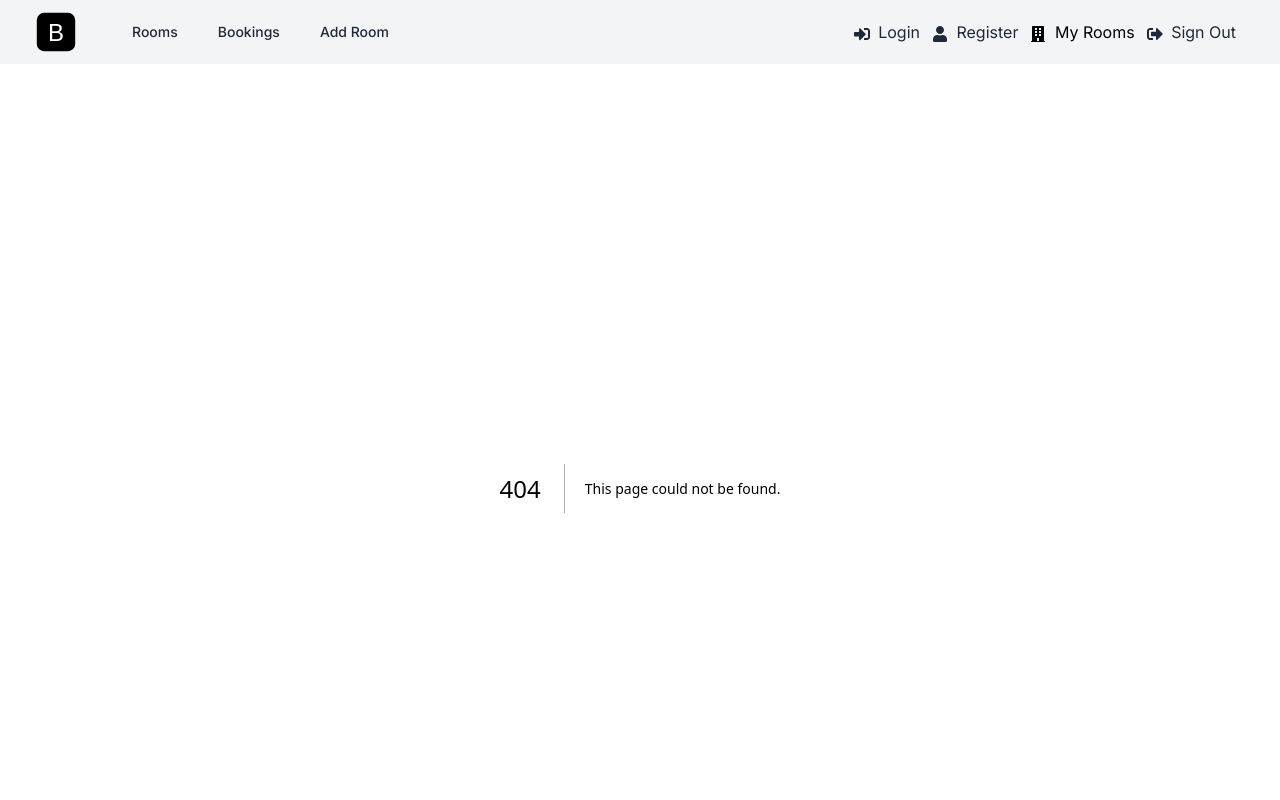
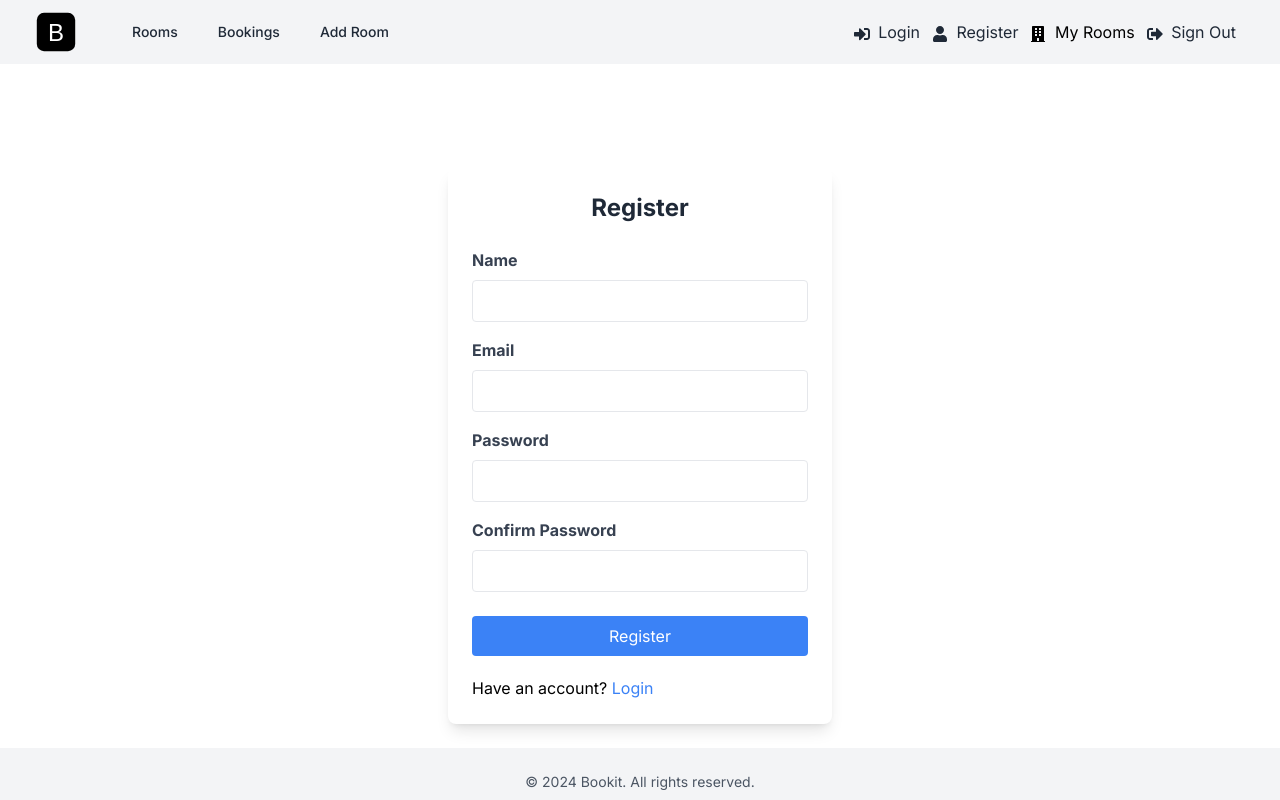
Before and after one commit to kriztiank-UCN/bookit-app, a Next.js app: page /register in a window 1280 px wide. Before the commit this address had no page. Shown: the top 800 px of the page. Built offline with nearby package versions, Linux system fonts and the light colour scheme.

Commit message:
Login & Register static Pages/Forms

```diff
--- /dev/null
+++ b/app/login/page.jsx
@@ -0,0 +1,67 @@
+import Link from "next/link";
+
+const LoginPage = () => {
+  return (
+    <div className="flex items-center justify-center">
+      <div className="bg-white shadow-lg rounded-lg p-6 w-full max-w-sm mt-20">
+        <form>
+          <h2 className="text-2xl font-bold text-center text-gray-800 mb-6">
+            Login
+          </h2>
+
+          <div className="mb-4">
+            <label
+              htmlFor="email"
+              className="block text-gray-700 font-bold mb-2"
+            >
+              Email
+            </label>
+            <input
+              type="email"
+              id="email"
+              name="email"
+              className="border rounded w-full py-2 px-3"
+              autoComplete="email"
+              required
+            />
+          </div>
+
+          <div className="mb-6">
+            <label
+              htmlFor="password"
+              className="block text-gray-700 font-bold mb-2"
+            >
+              Password
+            </label>
+            <input
+              type="password"
+              id="password"
+              name="password"
+              className="border rounded w-full py-2 px-3"
+              autoComplete="password"
+              required
+            />
+          </div>
+
+          <div className="flex flex-col gap-5">
+            <button
+              type="submit"
+              className="bg-blue-500 text-white px-4 py-2 rounded hover:bg-blue-700"
+            >
+              Login
+            </button>
+
+            <p>
+              No account? {" "}
+              <Link href="/register" className="text-blue-500">
+                Register
+              </Link>
+            </p>
+          </div>
+        </form>
+      </div>
+    </div>
+  );
+};
+
+export default LoginPage;
--- /dev/null
+++ b/app/register/page.jsx
@@ -0,0 +1,101 @@
+import Link from 'next/link';
+
+const RegisterPage = () => {
+  return (
+    <div className='flex items-center justify-center'>
+      <div className='bg-white shadow-lg rounded-lg p-6 w-full max-w-sm mt-20'>
+        <form>
+          <h2 className='text-2xl font-bold text-center text-gray-800 mb-6'>
+            Register
+          </h2>
+
+          <div className='mb-4'>
+            <label
+              htmlFor='name'
+              className='block text-gray-700 font-bold mb-2'
+            >
+              Name
+            </label>
+            <input
+              type='text'
+              id='name'
+              name='name'
+              className='border rounded w-full py-2 px-3'
+              autoComplete='name'
+              required
+            />
+          </div>
+
+          <div className='mb-4'>
+            <label
+              htmlFor='email'
+              className='block text-gray-700 font-bold mb-2'
+            >
+              Email
+            </label>
+            <input
+              type='email'
+              id='email'
+              name='email'
+              className='border rounded w-full py-2 px-3'
+              autoComplete='email'
+              required
+            />
+          </div>
+
+          <div className='mb-4'>
+            <label
+              htmlFor='password'
+              className='block text-gray-700 font-bold mb-2'
+            >
+              Password
+            </label>
+            <input
+              type='password'
+              id='password'
+              name='password'
+              className='border rounded w-full py-2 px-3'
+              required
+              autoComplete='password'
+            />
+          </div>
+
+          <div className='mb-6'>
+            <label
+              htmlFor='confirm-password'
+              className='block text-gray-700 font-bold mb-2'
+            >
+              Confirm Password
+            </label>
+            <input
+              type='password'
+              id='confirm-password'
+              name='confirm-password'
+              className='border rounded w-full py-2 px-3'
+              autoComplete='confirm-password'
+              required
+            />
+          </div>
+
+          <div className='flex flex-col gap-5'>
+            <button
+              type='submit'
+              className='bg-blue-500 text-white px-4 py-2 rounded hover:bg-blue-700'
+            >
+              Register
+            </button>
+
+            <p>
+              Have an account? {' '}
+              <Link href='/login' className='text-blue-500'>
+                Login
+              </Link>
+            </p>
+          </div>
+        </form>
+      </div>
+    </div>
+  );
+};
+
+export default RegisterPage;
--- a/components/Header.jsx
+++ b/components/Header.jsx
@@ -28,13 +28,13 @@
                 </Link>
                 {/* <!-- Logged In Only --> */}
                 <Link
-                  href="/bookings.html"
+                  href="/bookings"
                   className="rounded-md px-3 py-2 text-sm font-medium text-gray-800 hover:bg-gray-700 hover:text-white"
                 >
                   Bookings
                 </Link>
                 <Link
-                  href="/add-room.html"
+                  href="/rooms/add"
                   className="rounded-md px-3 py-2 text-sm font-medium text-gray-800 hover:bg-gray-700 hover:text-white"
                 >
                   Add Room
@@ -47,22 +47,22 @@
             <div className="ml-4 flex items-center md:ml-6">
               {/* <!-- Logged Out Only --> */}
               <Link
-                href="login.html"
+                href="/login"
                 className="mr-3 text-gray-800 hover:text-gray-600"
               >
                 <FaSignInAlt className='inline mr-1' /> Login
               </Link>
               <Link
-                href="register.html"
+                href="/register"
                 className="mr-3 text-gray-800 hover:text-gray-600"
               >
                 <FaUser className='inline mr-1' /> Register
               </Link>
-              <Link href="my-rooms.html">
+              <Link href="/rooms/my">
                <FaBuilding className='inline mr-1' /> My Rooms
               </Link>
               <Link
-                href="login.html"
+                href="/login"
                 className="mx-3 text-gray-800 hover:text-gray-600"
               >
                 <FaSignOutAlt className='inline mr-1' /> Sign Out
@@ -83,13 +83,13 @@
           </Link>
           {/* <!-- Logged In Only --> */}
           <Link
-            href="/bookings.html"
+            href="/bookings"
             className="block rounded-md px-3 py-2 text-base font-medium text-gray-800 hover:bg-gray-700 hover:text-white"
           >
             Bookings
           </Link>
           <Link
-            href="/add-room.html"
+            href="/rooms/add"
             className="block rounded-md px-3 py-2 text-base font-medium text-gray-800 hover:bg-gray-700 hover:text-white"
           >
             Add Room
```
